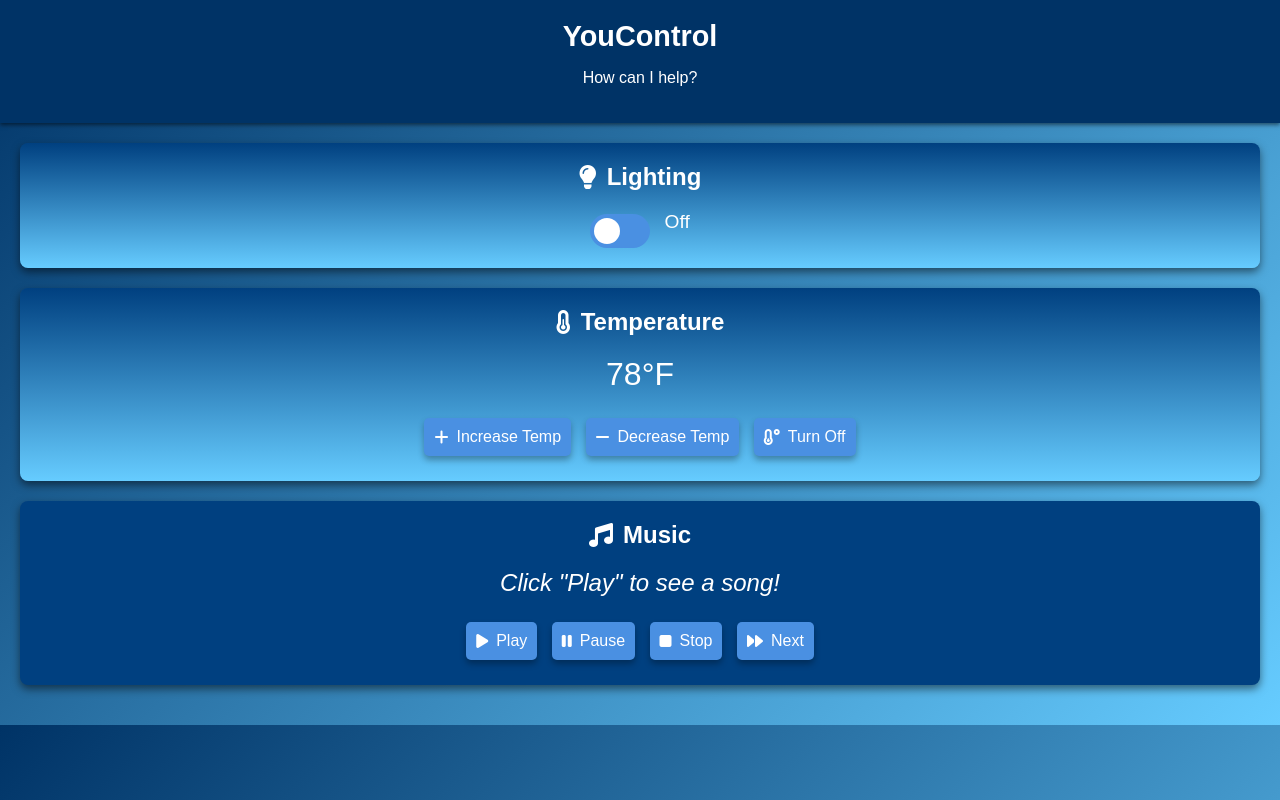
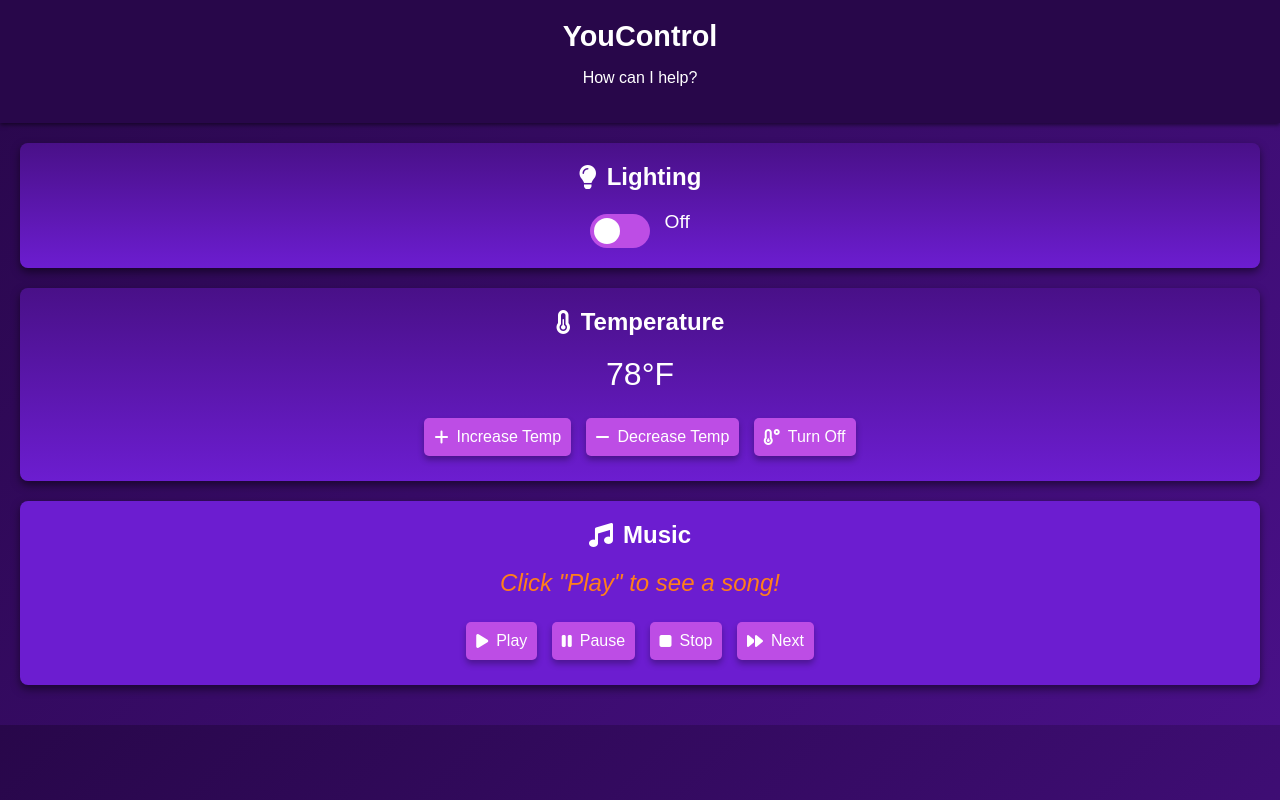
Before and after one commit to omarrrj/mobileControlApp, a plain HTML site: page index.html in a window 1280 px wide. Drawn offline with Linux system fonts and the light colour scheme.

Commit message:
Update styles.css
back to original

```diff
--- a/styles.css
+++ b/styles.css
@@ -2,7 +2,7 @@
 body {
     margin: 0;
     font-family: Arial, sans-serif;
-    background: linear-gradient(135deg, #003366, #66ccff); /* Navy blue to light blue gradient background */
+    background: linear-gradient(135deg, #28074a, #491088); /* Soft gradient background */
     color: #fff;
     overflow-x: hidden; /* Prevent horizontal scroll */
   }
@@ -28,7 +28,7 @@ body {
     left: 0;
     right: 0;
     bottom: 0;
-    background-color: #4a90e2; /* Blue background for toggle */
+    background-color: #bd4de5; /* Purple background for toggle */
     transition: .4s;
     border-radius: 34px;
   }
@@ -46,7 +46,7 @@ body {
   }
 
   input:checked + .slider {
-    background-color: #007aff; /* Brighter blue when toggled */
+    background-color: #ff19db; /* Pink when toggled */
   }
 
   input:checked + .slider:before {
@@ -60,16 +60,17 @@ input:checked + .slider:before {
     margin-left: 10px;
   }
 
+
   /* Temperature Display Styles */
 #temp-display {
     font-size: 2em;
     margin: 20px 0;
-    color: #fff;
+    color: #fff; /* Bright pink color for temperature display */
   }
 
   /* Header Styles */
   header {
-    background-color: #003366; /* Navy blue background */
+    background-color: #28074a; /* Deep dark purple background */
     color: #fff;
     padding: 20px;
     text-align: center;
@@ -88,7 +89,7 @@ main {
 
   /* Section Styles */
   section {
-    background: linear-gradient(to bottom, #004080, #66ccff); /* Gradient blue background for sections */
+    background: linear-gradient(to bottom, #491088, #6c1dd0);/* Gradient purple background for sections */
     border-radius: 8px;
     box-shadow: 0 4px 8px rgba(0,0,0,0.5); /* Shadow for depth */
     margin-bottom: 20px;
@@ -111,7 +112,7 @@ h2 i {
 
   /* Button Styles */
   .control-button {
-    background-color: #4a90e2; /* Blue for buttons */
+    background-color: #bd4de5; /* Bright purple for buttons */
     border: none;
     border-radius: 5px;
     color: #fff;
@@ -130,25 +131,25 @@ h2 i {
   }
 
   .control-button:hover {
-    background-color: #007aff; /* Brighter blue on hover */
+    background-color: #ff19db; /* Bright pink on hover */
     transform: scale(1.05); /* Slight scale effect on hover */
   }
 
   .control-button:focus, .control-button:hover, .control-button:active {
-    background-color: #007aff; /* Brighter blue on hover */
+    background-color: #ff19db; /* Bright pink on hover */
     transform: scale(1.05); /* Slight scale effect on hover */
-    box-shadow: 0 0 15px rgba(0, 122, 255, 0.5); /* Soft glow effect */
+    box-shadow: 0 0 15px rgba(255, 19, 219, 0.5); /* Soft glow effect */
   }
 
   /* Music Section Styles */
 #music {
-    background: #004080; /* Dark blue background for music section */
+    background: #6c1dd0; /* Gradient purple background for music section */
   }
 
   #song-display {
     font-size: 1.5em;
     margin: 20px 0;
-    color: #fff; /* Bright orange color for song display */
+    color: #ff7f1a; /* Bright orange color for song display */
     font-style: italic;
   }
 
```
Lines whose indentation alone changed are shown as unchanged.
